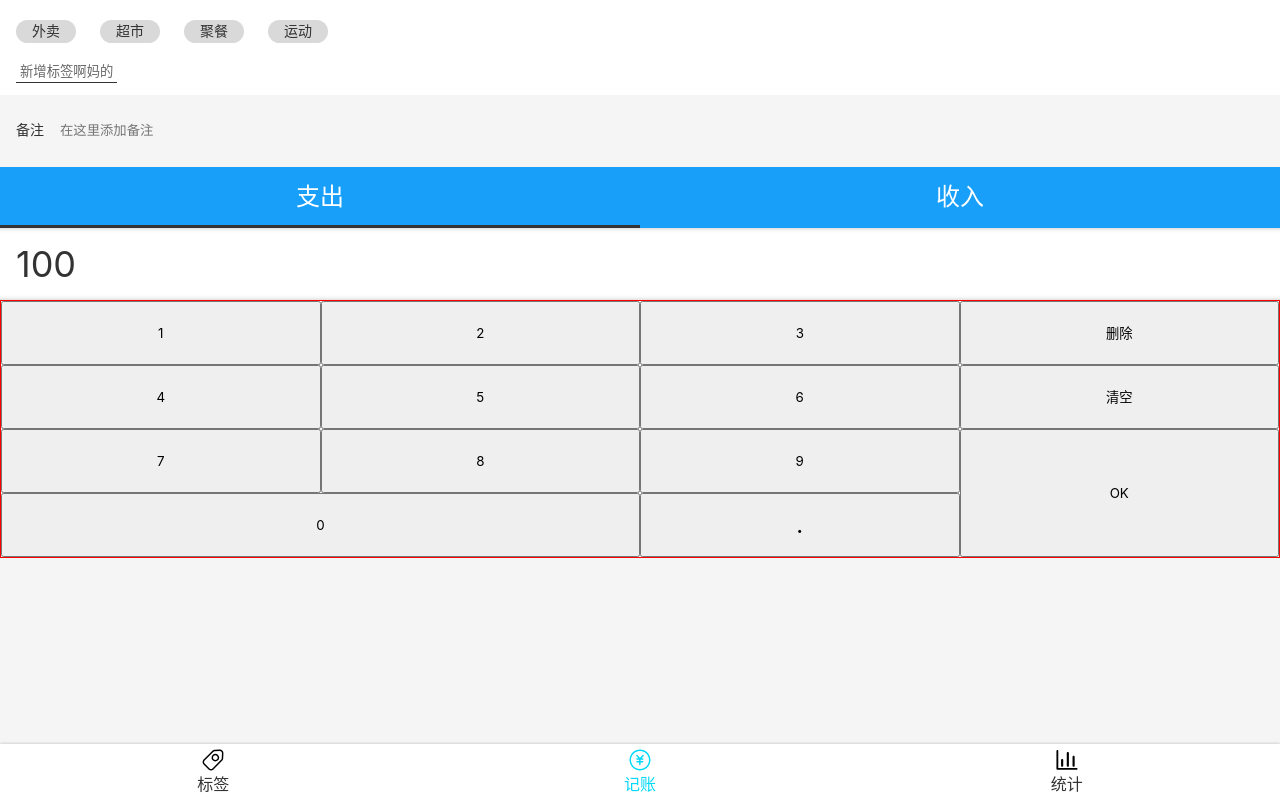
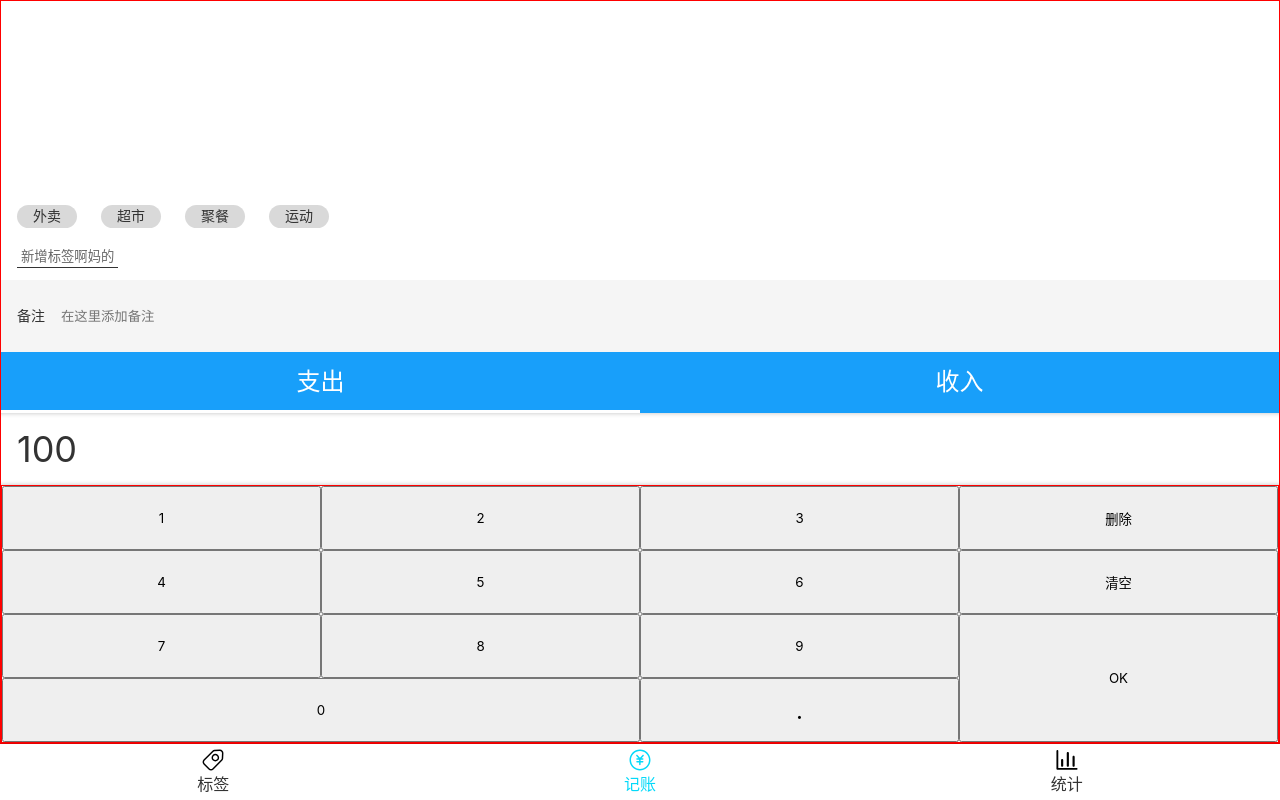
Before and after one commit to TheHyyy/rain-react-money, a React app: page /#/money in a window 1280 px wide. Built offline with nearby package versions, Linux system fonts and the light colour scheme.

Commit message:
money页面css完成

```diff
--- a/src/components/Layout.tsx
+++ b/src/components/Layout.tsx
@@ -21,7 +21,7 @@
 const Layout = (props:any) =>{
   return (
     <Wrapper>
-    <Main>
+    <Main className={props.className}>
       {props.children}
     </Main>
     <Nav/>
--- a/src/views/Money.tsx
+++ b/src/views/Money.tsx
@@ -1,121 +1,21 @@
 import Layout from 'components/Layout';
 import React from "react";
 import styled from 'styled-components';
-
-const TagsSection =styled.section`
-  background-color:#ffffff;
-  padding: 12px 16px;
-  > ol{
-      margin: 0 -12px;
-    > li {
-      background-color:#d9d9d9;
-      border-radius:18px;
-      display:inline-block;
-      padding : 3px 16px;
-      font-size:14px;
-      margin:8px 12px;
-    }
-  }
-  > button{
-      background:none;
-      border:none;
-      padding: 2px 4px;
-      border-bottom:1px solid #333;
-      color:#666;
-      margin-top:8px;
-  }
-`
+import { CategorySection } from './Money/CategorySection';
+import { NotesSection } from './Money/NotesSection';
+import { NumberPadSection } from './Money/NumberPadSection';
+import { TagsSection } from './Money/TagSection';
 
 
-
-const NotesSection =styled.section`
-  background-color:#f5f5f5;
-  padding:0px 16px;
-  font-size:14px;
-  > label {
-    display:flex;
-    align-items:center;
-    > span{
-      margin-right:16px;
-      white-space:nowrap;
-    }
-    > input{
-      display:block;
-      width:100%;
-      height:72px;
-      background:none;
-      border:none;
-    }
-  }
-
-`
-const CategorySection =styled.section`
-
-  > ul{
-    display:flex;
-    background:#189ffa;
-    font-size:24px;
-    color:white;
-    > li {
-      width:50%;
-      text-align:center;
-      padding:16px  0 ;
-      position:relative;
-      &.selected::after{
-        content:'';
-        display:block;
-        height:3px;
-        background:#333;
-        position:absolute;
-        bottom:0;
-        width:100%;
-        left:0;
-      }
-    }
-  }
-
-`
-const NumberPadSection =styled.section`
+const MyLayout= styled(Layout)`
+  border:1px solid red;
   display:flex;
   flex-direction:column;
-  > .output{
-    background:white;
-    font-size:36px;
-    line-height:72px;
-    padding:0 16px;
-    box-shadow:inset 0 -5px 5px -5px rgba(0,0,0,0.25),
-    inset 0 5px 5px -5px rgba(0,0,0,0.25);
-  }
-  > .clearfix{
-    content:'';
-    display:block;
-    clear:both;
-  }
-  > .pad{
-    border:1px solid red;
-    > button{
-      float:left;
-      width:25%;
-      height:64px;
-      &.ok{
-        height: 128px;
-        float:right;
-      }
-      &.zero{
-        width:50%;
-      }
-      &.dot{
-        font-size:24px;
-      }
-    }
-  }
 `
-
-
 
 function Money(){
   return (
-    <Layout>
+    <MyLayout className="xxx">
         <TagsSection>
           <ol>
               <li>外卖</li>
@@ -159,7 +59,7 @@
 
             </div>
         </NumberPadSection>
-    </Layout>
+    </MyLayout>
   )
 }
 
--- /dev/null
+++ b/src/views/Money/CategorySection.tsx
@@ -0,0 +1,30 @@
+
+
+import styled from 'styled-components';
+const CategorySection =styled.section`
+
+> ul{
+  display:flex;
+  background:#189ffa;
+  font-size:24px;
+  color:white;
+  > li {
+    width:50%;
+    text-align:center;
+    padding:16px  0 ;
+    position:relative;
+    &.selected::after{
+      content:'';
+      display:block;
+      height:3px;
+      background:white;
+      position:absolute;
+      bottom:0;
+      width:100%;
+      left:0;
+    }
+  }
+}
+
+`
+export {CategorySection}
--- /dev/null
+++ b/src/views/Money/NotesSection.tsx
@@ -0,0 +1,26 @@
+
+import styled from 'styled-components';
+const NotesSection =styled.section`
+background-color:#f5f5f5;
+padding:0px 16px;
+font-size:14px;
+> label {
+  display:flex;
+  align-items:center;
+  > span{
+    margin-right:16px;
+    white-space:nowrap;
+  }
+  > input{
+    display:block;
+    width:100%;
+    height:72px;
+    background:none;
+    border:none;
+  }
+}
+
+`
+
+
+export {NotesSection}
--- /dev/null
+++ b/src/views/Money/NumberPadSection.tsx
@@ -0,0 +1,39 @@
+
+import styled from 'styled-components';
+const NumberPadSection =styled.section`
+display:flex;
+flex-direction:column;
+> .output{
+  background:white;
+  font-size:36px;
+  line-height:72px;
+  padding:0 16px;
+  box-shadow:inset 0 -5px 5px -5px rgba(0,0,0,0.25),
+  inset 0 5px 5px -5px rgba(0,0,0,0.25);
+}
+> .clearfix{
+  content:'';
+  display:block;
+  clear:both;
+}
+> .pad{
+  border:1px solid red;
+  > button{
+    float:left;
+    width:25%;
+    height:64px;
+    &.ok{
+      height: 128px;
+      float:right;
+    }
+    &.zero{
+      width:50%;
+    }
+    &.dot{
+      font-size:24px;
+    }
+  }
+}
+`
+
+export {NumberPadSection}
--- /dev/null
+++ b/src/views/Money/TagSection.tsx
@@ -0,0 +1,33 @@
+
+import styled from 'styled-components';
+const TagsSection =styled.section`
+background-color:#ffffff;
+padding: 12px 16px;
+flex-grow:1;
+display:flex;
+flex-direction:column;
+justify-content:flex-end;
+align-items:flex-start;
+> ol{
+    margin: 0 -12px;
+  > li {
+    background-color:#d9d9d9;
+    border-radius:18px;
+    display:inline-block;
+    padding : 3px 16px;
+    font-size:14px;
+    margin:8px 12px;
+  }
+}
+> button{
+    background:none;
+    border:none;
+    padding: 2px 4px;
+    border-bottom:1px solid #333;
+    color:#666;
+    margin-top:8px;
+}
+`
+
+
+export {TagsSection}
```
